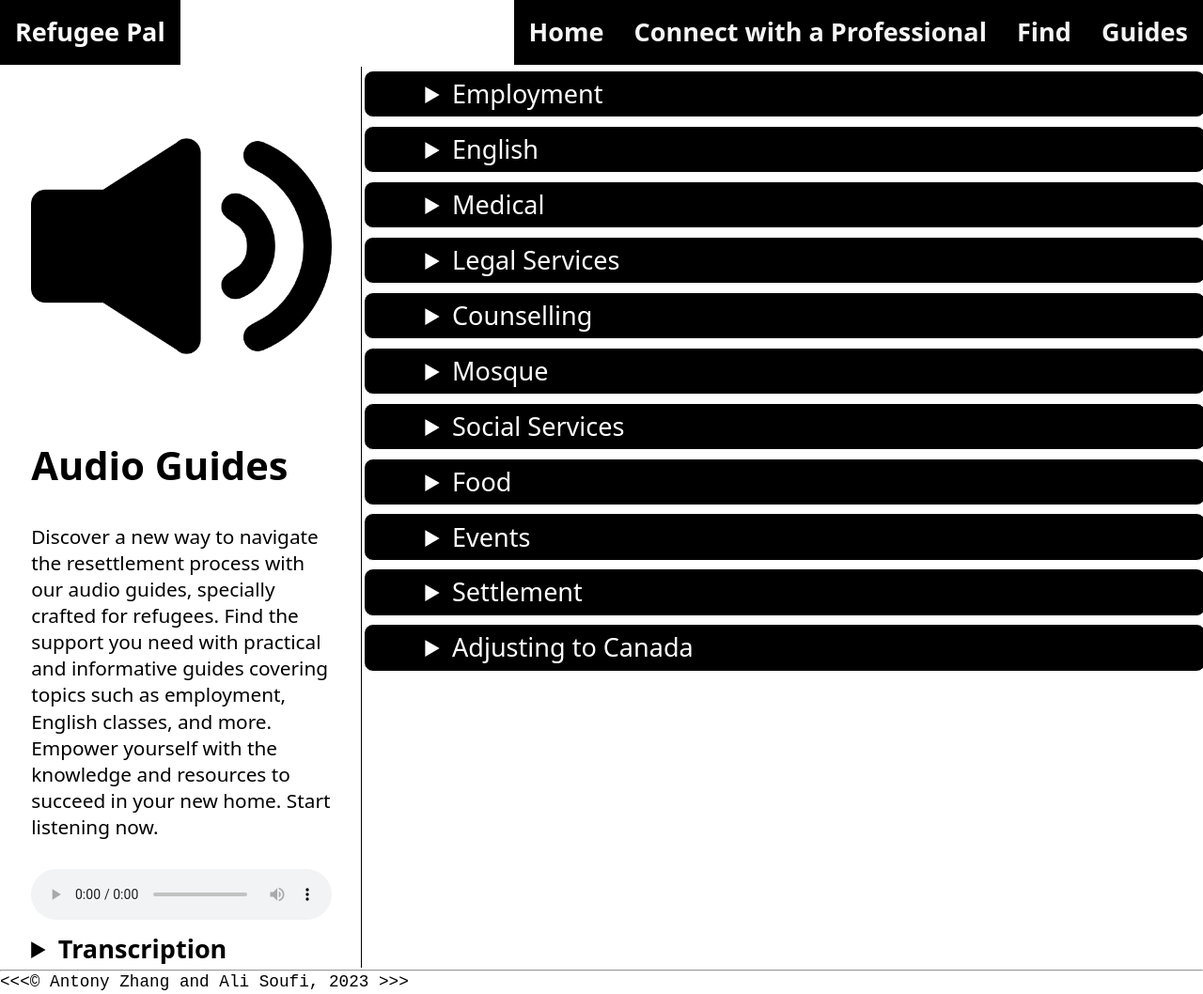
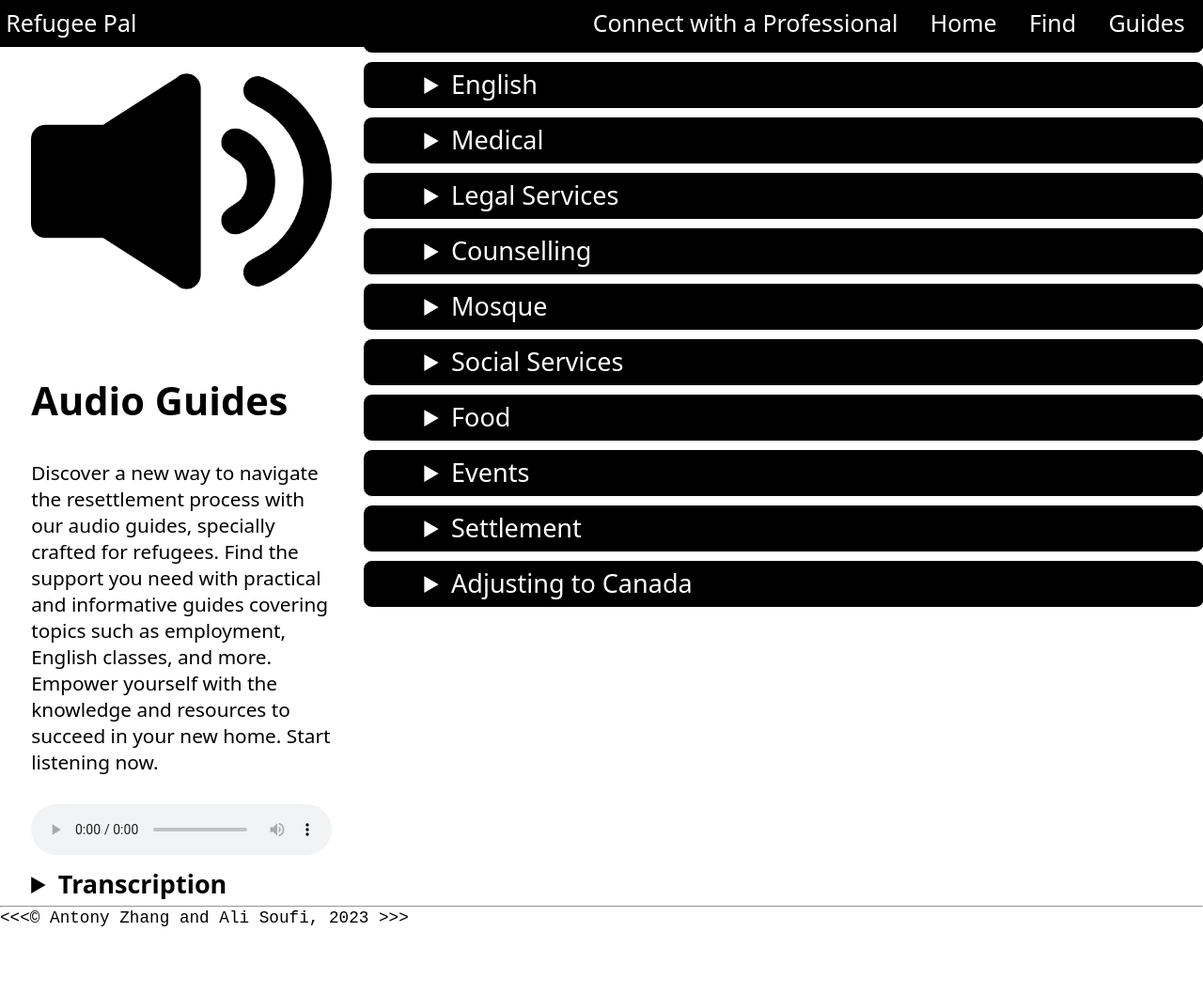
Before and after one commit to Refugee-Pal/Refugee-Pal-alpha, a plain HTML site: page guides.html in a window 1280 px wide. Shown: the whole page at 94% size. After the commit the page ends 989 px from the top, so only its background shows below. Drawn offline with Linux system fonts and the light colour scheme.

Commit message:
restored old navbar

```diff
--- a/guides.html
+++ b/guides.html
@@ -11,13 +11,13 @@
 
     <body>
         <header>
-            <div class="topnav">
-                <span class="topheader"><b>Refugee Pal</b></span>
-                <a href="guides.html"><b>Guides</b></a>
-                <a href="find.html"><b>Find</b></a>
-                <a href="doctors.html"><b>Connect with a Professional</b></a>
-                <a href="index.html"><b>Home</b></a>
-              </div>
+            <nav class="black">
+                <span>Refugee Pal</span>
+                <a href="guides.html">&nbsp;&nbsp;Guides&nbsp;&nbsp;</a>
+                <a href="find.html">&nbsp;&nbsp;Find&nbsp;&nbsp;</a>
+                <a href="index.html">&nbsp;&nbsp;Home&nbsp;&nbsp;</a>
+                <a href="doctors.html">&nbsp;&nbsp;Connect with a Professional&nbsp;&nbsp;</a>
+            </nav>
         </header>
         <main>
             <table>
--- a/style.css
+++ b/style.css
@@ -46,6 +46,7 @@ color: white;
 text-decoration: none;
 font-weight:500;
 font-size: 1.2rem;
+padding: 0.2rem;
 float: right;
 }
 
@@ -53,9 +54,8 @@ img {
 max-width: 100%;
 }
 
-/* .black span {
+.black span {
 text-align: left;
-font-size: 1.5rem;
 float:left;
 }
 
@@ -68,17 +68,16 @@ float:left;
     color:rgb(0, 0, 0);
     text-decoration: none;
     background-color: #fff;
-    } */
+    }
 
 .foot {
     font-size: 0.85rem;
     font-family: monospace;
 }
-
-/* .black{
+ .black{
     background-color: black;
     padding-top: 0.1rem;
-} */
+}
 
 .mainLeftLink, .mainRightLink {
     text-align:center;
@@ -137,7 +136,9 @@ float:left;
     background-color: rgb(113, 173, 197)
 }
 
-
+div.topnav a {
+    background-color: black;
+}
 
 .audio {
     margin:2rem;
@@ -152,6 +153,59 @@ float:left;
 p.guide {
     font-size: 1rem;
 }
+
+.container {
+    display: flex;
+    position: absolute;
+    align-items: center;
+  }
+
+  .search {
+    bottom: 50vh;
+    left: 35vw;
+    right: 35vw;
+  }
+
+  .connect {
+    bottom: 0vh;
+    left: 33vw;
+    right: 33vw;
+  }
+
+  form {
+    display: flex;
+    align-items: center;
+    background-color: #f2f2f2;
+    padding: 0.7rem;
+    border-radius: 0.5rem;
+    box-shadow: 0 2px 4px rgba(0,0,0,0.2);
+  }
+
+  form.block {
+    display: inline-block;
+    padding: 1.25rem;
+  }
+
+  input[type="text"] {
+    width: 65%;
+    padding: 10px;
+    border: none;
+    font-size: 18px;
+    margin-right: 10px;
+    text-align: center;
+  }
+
+  button[type="submit"] {
+    background-color: #2c2d2c;
+    color: #fff;
+    padding-left: 1rem;
+    padding-right: 1rem;
+    font-weight: 500;
+    border: 1px;
+    border-radius: 0.5rem;
+    cursor: pointer;
+    box-shadow: 0 2px 4px rgba(255, 255, 255, 0.2);
+  }
 
 form h2 {
     font-size: 1.5rem;
@@ -171,7 +225,6 @@ summary.guide, div.guide {
 }
 
 td.lcard {
-    border-right: 1px solid;
     vertical-align: top;
     display: flexbox;
     padding-left: 1.5rem;
@@ -241,34 +294,8 @@ fill: black;
     color: white;
 }
 
-.topnav a {
-    float: right;
-    color: whitesmoke;
-    background-color: black;
-    text-align: center;
-    padding: 14px 16px;
-    text-decoration: none;
-    font-size: 25px; }
-
-.topnav a:hover {
-    background-color: rgb(113, 173, 197);
-    color: rgb(255, 255, 255);
-    transition-duration: 1s;
-    margin: 15px;
-    border-radius: 5px;
-}
 
 header {
     z-index: 9999;
     background-color: black;
 }
-
-.topheader {
-    float: left;
-    color: whitesmoke;
-    background-color: black;
-    text-align: center;
-    padding: 14px 16px;
-    text-decoration: none;
-    font-size: 25px;
-}
```
Also changed, not shown: doctors.html (+9 -11 lines), find.html (+9 -8 lines), index.html (+7 -65 lines).
